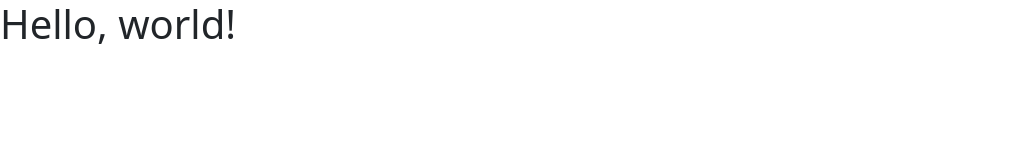
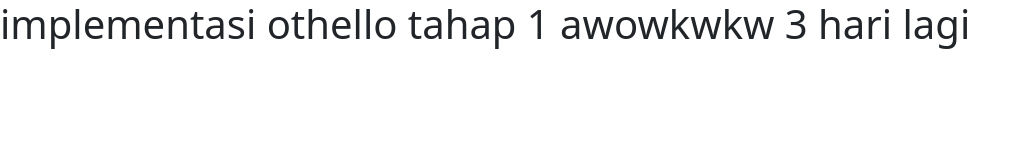
Before and after one commit to abudabid/reversi-pleasework, a website: page public/index.html in a window 1280 px wide. Shown: the whole page, without its empty margins (0-1027 px from the left). Drawn offline with nearby package versions, Linux system fonts and the light colour scheme.

Commit message:
update index biar makin sinting :)

```diff
--- a/public/index.html
+++ b/public/index.html
@@ -3,11 +3,11 @@
   <head>
     <meta charset="utf-8">
     <meta name="viewport" content="width=device-width, initial-scale=1">
-    <title>Bootstrap demo</title>
+    <title>TUBES OTHELLO  WORK 100% TIDAK SUSAH! SIMPEL!</title>
     <link href="https://cdn.jsdelivr.net/npm/bootstrap@5.3.0-alpha3/dist/css/bootstrap.min.css" rel="stylesheet" integrity="sha384-KK94CHFLLe+nY2dmCWGMq91rCGa5gtU4mk92HdvYe+M/SXH301p5ILy+dN9+nJOZ" crossorigin="anonymous">
   </head>
   <body>
-    <h1>Hello, world!</h1>
+    <h1>implementasi othello tahap 1 awowkwkw 3 hari lagi</h1>
     <script src="https://cdn.jsdelivr.net/npm/bootstrap@5.3.0-alpha3/dist/js/bootstrap.bundle.min.js" integrity="sha384-ENjdO4Dr2bkBIFxQpeoTz1HIcje39Wm4jDKdf19U8gI4ddQ3GYNS7NTKfAdVQSZe" crossorigin="anonymous"></script>
   </body>
 </html>
```
